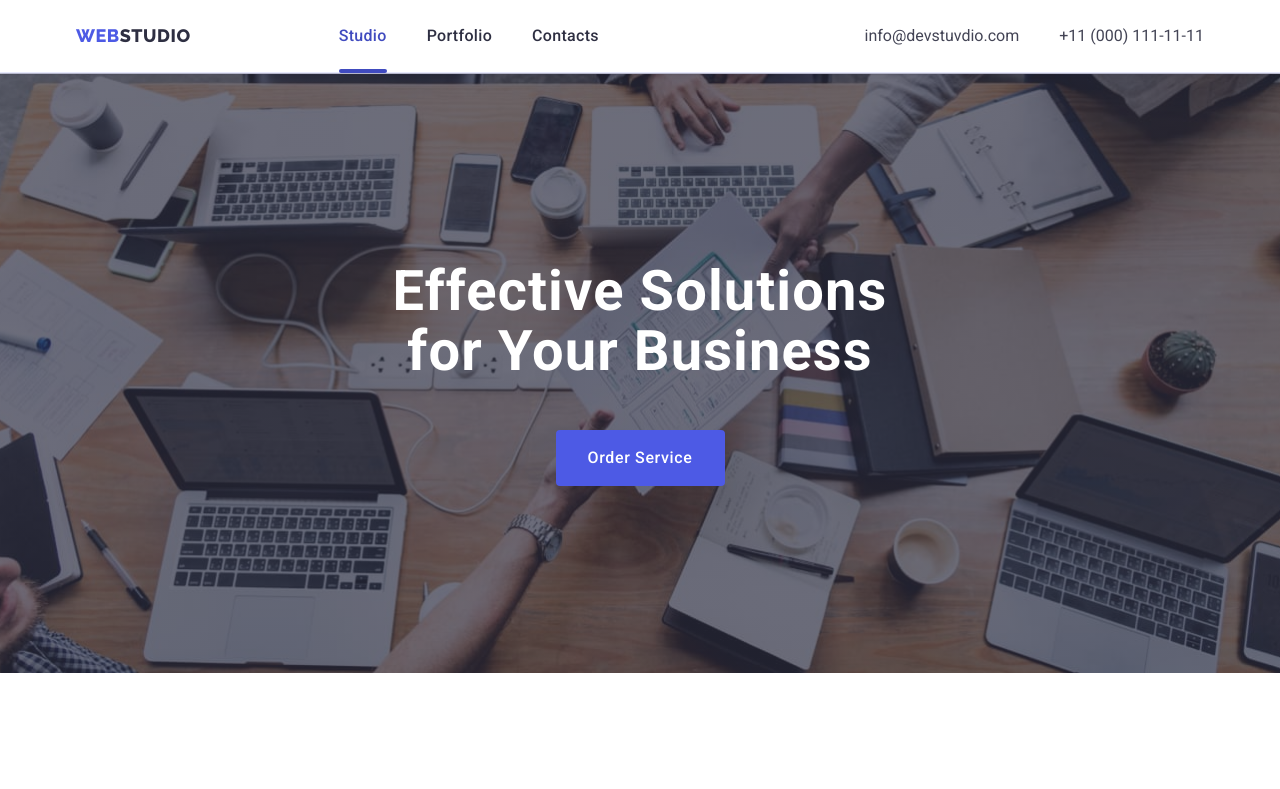
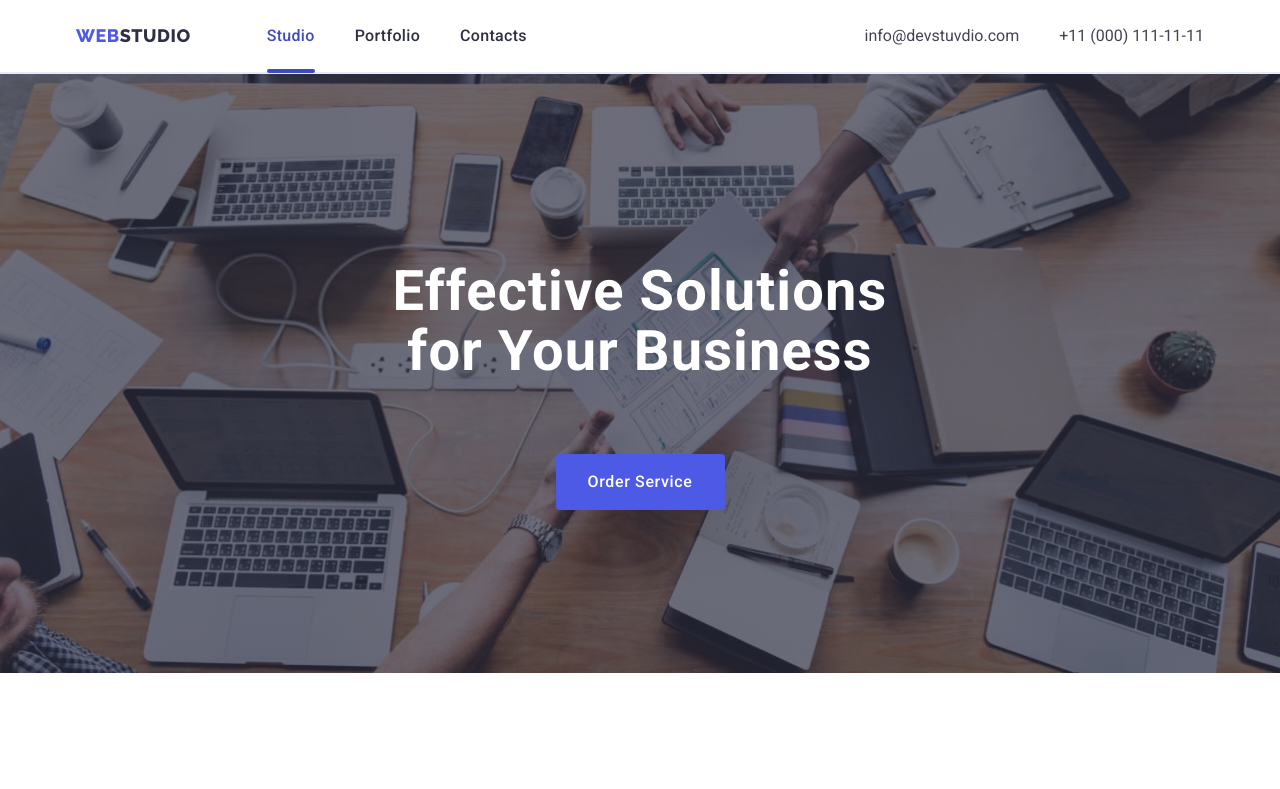
Before and after one commit to elias-291356/goit-markup-hw-05, a plain HTML site: page index.html in a window 1280 px wide. Shown: the top 789 px of the page. Drawn offline with nearby package versions, Linux system fonts and the light colour scheme.

Commit message:
удаление лишних свойств

```diff
--- a/css/style.css
+++ b/css/style.css
@@ -35,7 +35,7 @@
         font-family: "Roboto", sans-serif;
         color: #434455;
         background-color: var(--white-color);
-        /* padding-top: 72px; */
+
 
 
     }
@@ -110,13 +110,10 @@
     }
 
     .header {
-        position: fixed;
-        width: 100%;
-        min-height: 72px;
-        top: 0;
-        top: left;
+
+
         background-color: var(--white-color);
-        z-index: 10;
+
 
         border-bottom: 1px solid #e7e9fc;
         box-shadow: 0px 2px 1px rgba(46, 47, 66, 0.08),
@@ -132,7 +129,7 @@
 
     .nav {
         align-items: center;
-        margin-left: 72px;
+
 
         display: flex;
         color: var(--primary-color);
@@ -289,10 +286,10 @@
 
 
     .caption {
-
         max-width: 496px;
-        padding-bottom: 48px;
-        margin: 0 auto;
+        margin-bottom: 72px;
+        margin-right: auto;
+        margin-left: auto;
         font-size: 56px;
         line-height: 1.07;
         letter-spacing: 0.02em;
@@ -522,7 +519,7 @@
         letter-spacing: 0.02em;
         text-transform: capitalize;
         color: var(--primary-color);
-        margin-top: 120px;
+
         margin-bottom: 72px;
     }
 
@@ -531,7 +528,7 @@
 
         justify-content: center;
         gap: 24px;
-        padding-bottom: 120px;
+
 
 
     }
@@ -624,7 +621,7 @@
 
     .customer-wrap {
         display: block;
-        padding-bottom: 120px;
+
 
 
     }
@@ -647,7 +644,7 @@
         gap: 24px;
         display: flex;
         justify-content: space-between;
-        padding: 16px 32px;
+
 
 
     }
@@ -798,6 +795,7 @@
     .content-wrap {
         display: block;
 
+
     }
 
     .block-link {
@@ -928,9 +926,8 @@
     .buttons-items {
         display: flex;
         justify-content: center;
-        width: 1158px;
-        padding-top: 96px;
         margin-bottom: 72px;
+
     }
 
 
@@ -1048,7 +1045,7 @@
         line-height: 1.5;
         letter-spacing: 0.02em;
         color: #ffffff;
-        margin-left: 120px;
+
     }
 
     .social-title {
--- a/js/modal.js
+++ b/js/modal.js
@@ -13,8 +13,8 @@
   }
 })();
 
-const { height: pageHeaderHeight } = document
-  .querySelector(".header")
-  .getBoundingClientRect();
+// const { height: pageHeaderHeight } = document
+//   .querySelector(".header")
+//   .getBoundingClientRect();
 
-document.body.style.paddingTop = `${pageHeaderHeight}px`;
+// document.body.style.paddingTop = `${pageHeaderHeight}px`;
```
